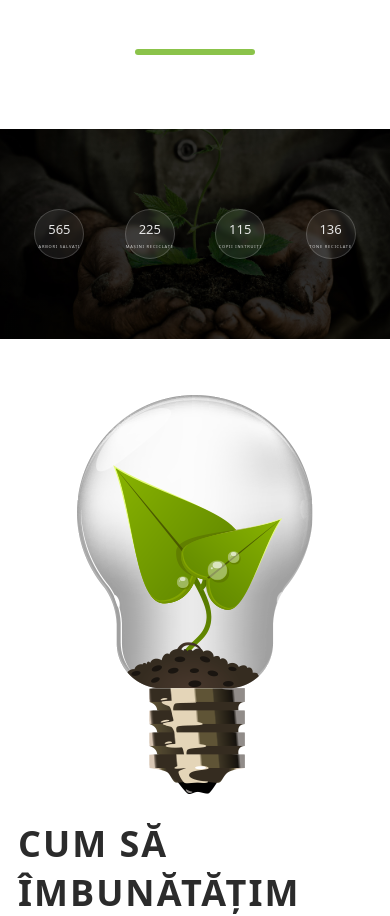
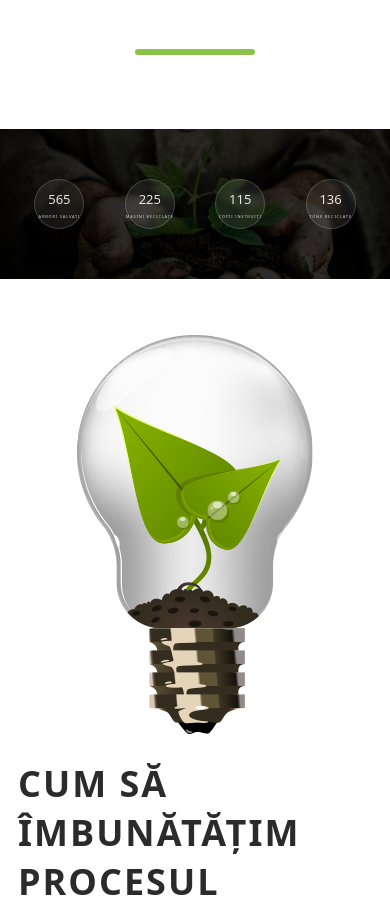
Before and after one commit to alexmam80/SGG, a React (Vite) app in the folder client/: page /#/ in a window 390 px wide. Shown: the part 1860-2776 px from the top of the page. Built offline with nearby package versions, Linux system fonts and the light colour scheme.

Commit message:
Update styles.css

```diff
--- a/client/src/styles.css
+++ b/client/src/styles.css
@@ -63,7 +63,8 @@ img{max-width:100%;display:block}
 @media (max-width:480px){
     .counter {height: 50px; width: 50px; flex-direction: column; display: flex; align-items: center;justify-content: center;}
     .counter .num {font-size: 13px!important; font-weight: 500!important;}
-      .counter .label {font-size: 4px !important;}
+    .counter .label {font-size: 4px !important;}
+  .counters {padding: 50px 0;}
 }
 .counter .num{font-size:48px;font-weight:800}
 .counter .label{margin-top:6px;letter-spacing:.8px;font-size:14px;text-transform:uppercase;opacity:.9}
```
